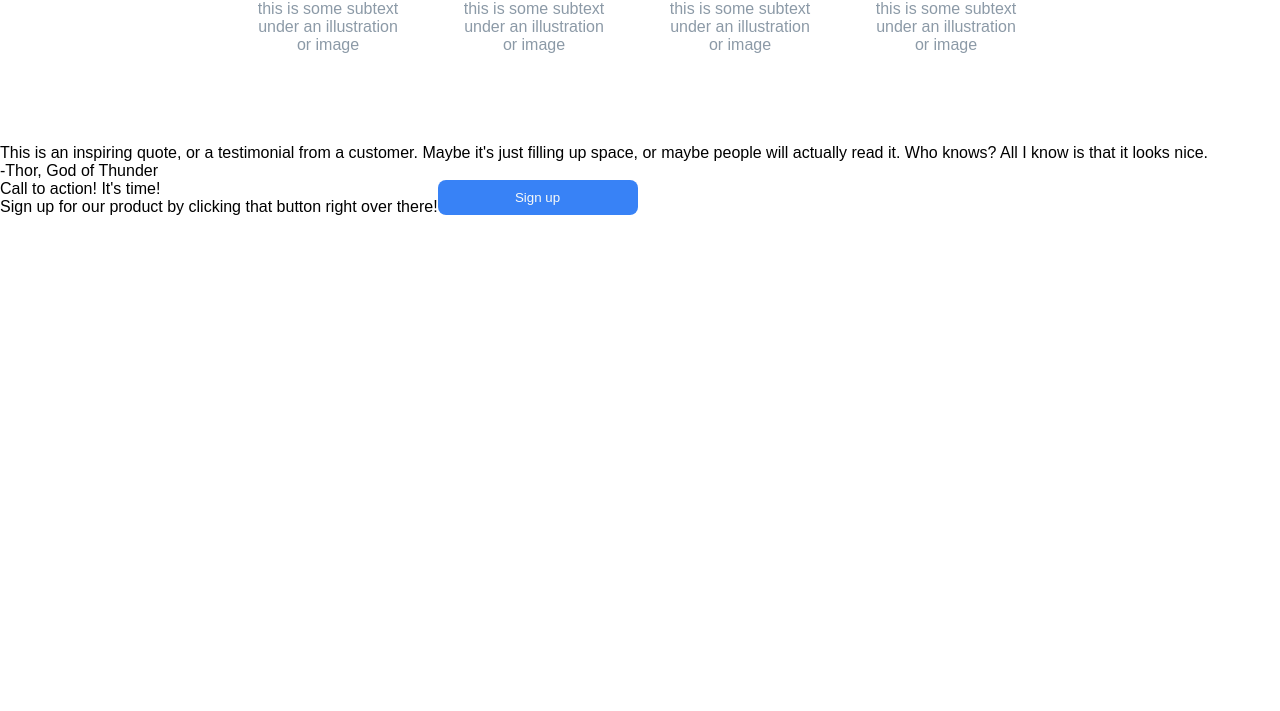
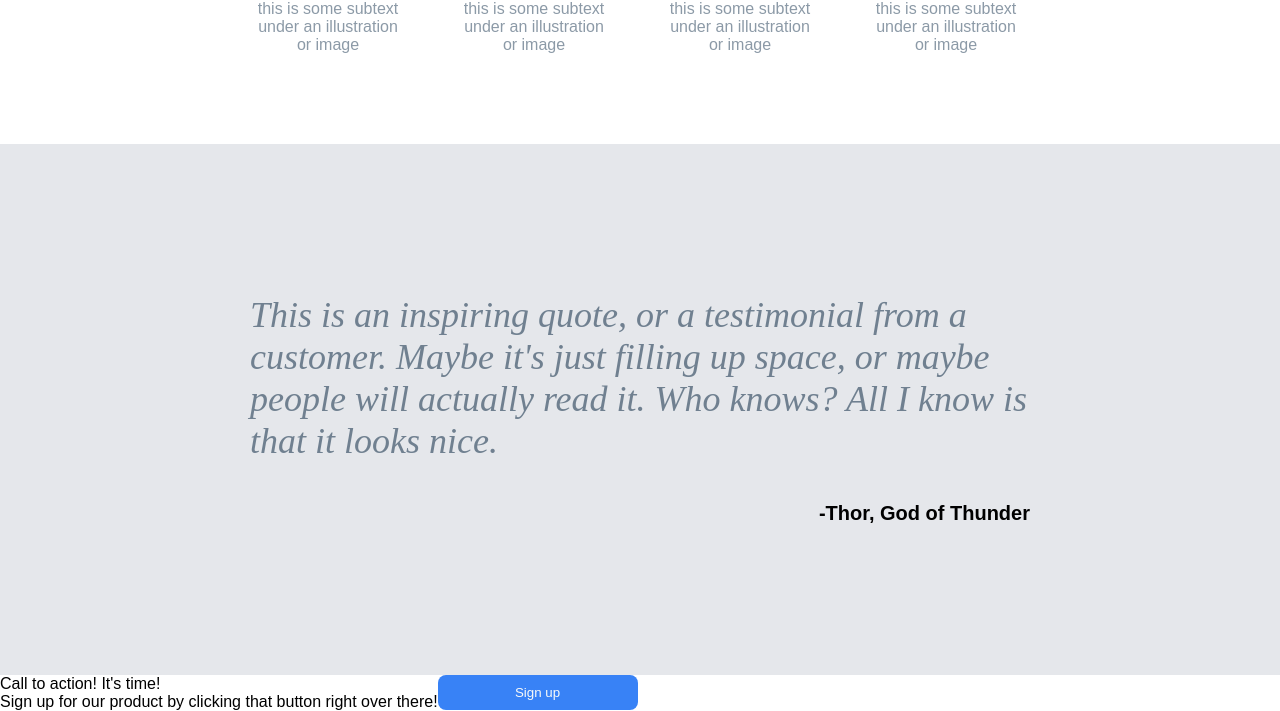
Before and after one commit to gh-adithya/landing-page, a plain HTML site: page index.html in a window 1280 px wide. Shown: the part 1057-1768 px from the top of the page. Before the commit the page ends 1273 px from the top, so only its background shows below. Drawn offline with Linux system fonts and the light colour scheme.

Commit message:
design the third section css

```diff
--- a/styles.css
+++ b/styles.css
@@ -80,7 +80,7 @@ button {
     color: #F9FAF8;
     border-radius: 8px;
     text-align: center;
-    border: none
+    border: none;
 }
 
 .heading-intro {
@@ -128,3 +128,29 @@ button {
     font-size: 16px;
     color: rgb(140, 154, 167);
 }
+
+.third-section {
+    background-color: #E5E7EB;
+    display: flex;
+    flex-direction: column;
+
+}
+
+.quote {
+    font-family: serif;
+    font-weight: 300;
+    font-size: 36px;
+    font-weight: 500;
+    font-style: italic;
+    color: slategray;
+    padding: 150px 250px;
+    padding-bottom: 20px;
+    text-align:left;
+}
+.author {
+    font-size: 20px;
+    font-weight: bolder;
+    text-align: right;
+    padding: 20px 250px;
+    padding-bottom: 150px;
+}
```
